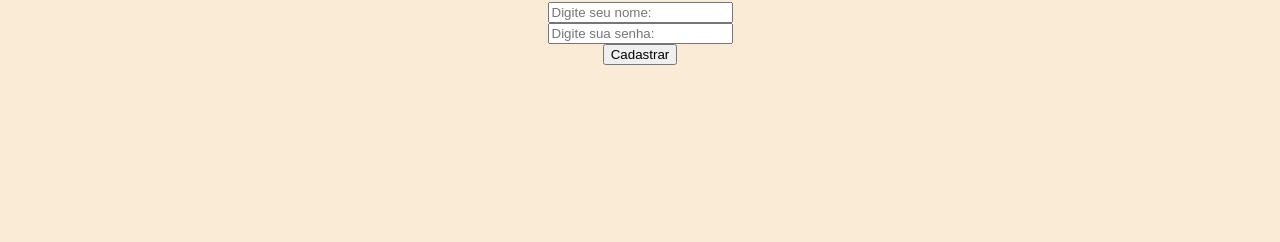
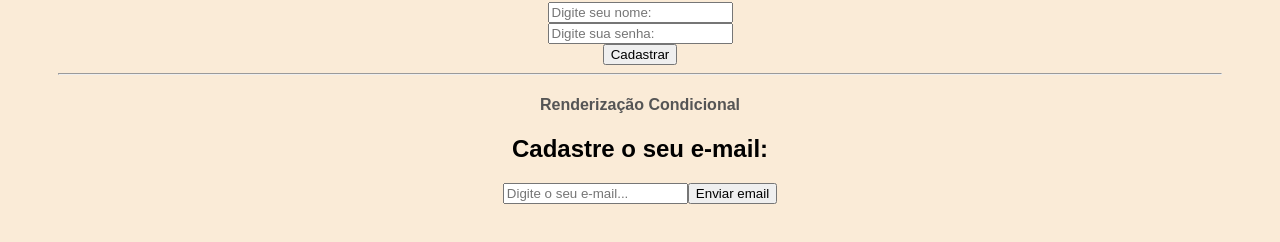
Before and after one commit to N-Skay/react-js-training, a React (Create React App) app: page / in a window 1280 px wide. Shown: the part 2187-2429 px from the top of the page. Before the commit the page ends 2360 px from the top, so only its background shows below. Built offline with nearby package versions, Linux system fonts and the light colour scheme.

Commit message:
Renderização Condicional

```diff
--- a/src/App.js
+++ b/src/App.js
@@ -7,6 +7,7 @@
 import ADVPlist from './components/ADVPlist';
 import Evento from './components/Evento';
 import Form from './components/Form';
+import Condicional from './components/Condicional'
 
 function App() {
 
@@ -93,6 +94,11 @@
       <h4>Componente Forms com eventos:</h4>
       <Form/>
 
+      <hr></hr>
+
+      <h4>Renderização Condicional</h4>
+      <Condicional/>
+
     </div>
   );
 }
--- /dev/null
+++ b/src/components/Condicional.js
@@ -0,0 +1,40 @@
+import { useState } from "react";
+
+function Condicional(){
+
+    const [email, setEmail] = useState()
+    const [userEmail, setUserEmail] = useState()
+
+    function enviarEmail(e){
+        e.preventDefault()
+        setUserEmail(email)
+    }
+
+    function limparEmail(e){
+        e.preventDefault()
+        setUserEmail('')
+    }
+
+    return(
+        <div>
+            <h2>Cadastre o seu e-mail:</h2>
+            <form>
+                <input type="email" placeholder="Digite o seu e-mail..."
+                onChange={(e) => setEmail(e.target.value)}/>
+                <button type="submit" onClick={enviarEmail}>
+                    Enviar email
+                </button>
+
+                {userEmail && (
+                    <div>
+                        <p>O email do usuário é: {userEmail}</p>
+                        <button onClick={limparEmail}>Limpar email</button>
+                    </div>
+                )}
+
+            </form>
+        </div>
+    )
+}
+
+export default Condicional
```
Also changed, not shown: concepts.txt.
